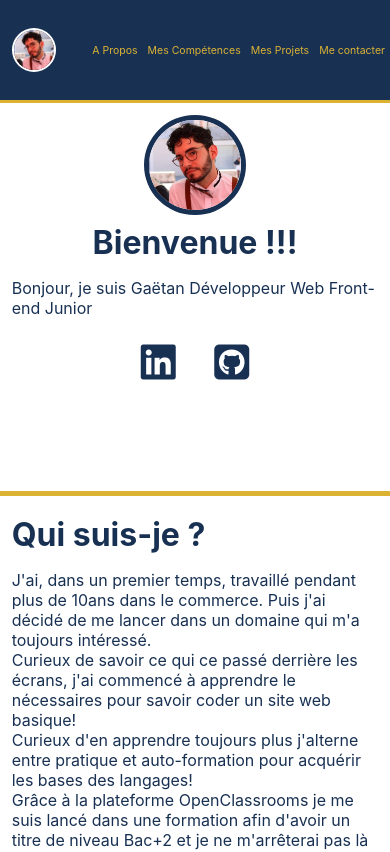
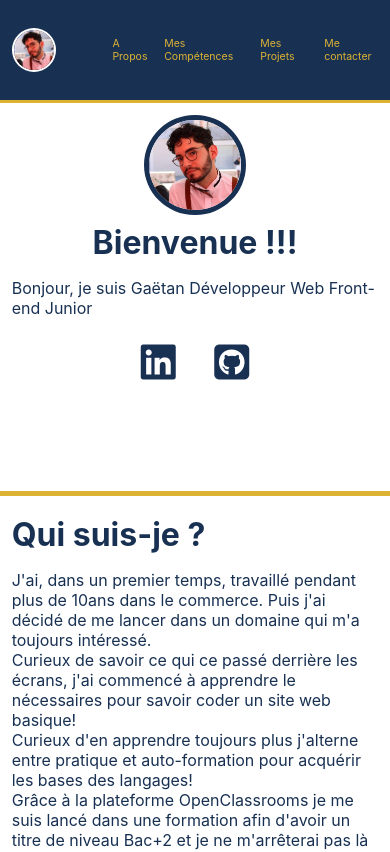
Before and after one commit to PesoPueblo/LEPRINCE-Gaetan-Porfolio, a React (Create React App) app in the folder frontend/: page / in a window 390 px wide. Shown: the top 852 px of the page. Built offline with nearby package versions, Linux system fonts and the light colour scheme.

Commit message:
modif pour score lighthouse

```diff
--- a/frontend/src/components/nav.jsx
+++ b/frontend/src/components/nav.jsx
@@ -5,12 +5,12 @@ export default function Nav () {
     return (
         <div className="header">
             <img src={img} alt="Gaëtan LEPRINCE" />
-            <nav>
+            <menu>
                 <li><Link to="/" className="nav-link">A Propos</Link></li>
                 <li><Link to="/compétences" className="nav-link">Mes Compétences</Link></li>
                 <li><Link to="/projets"className="nav-link">Mes Projets</Link></li>
                 <li><Link to="/contact"className="nav-link">Me contacter</Link></li>
-            </nav>
+            </menu>
 
         </div>
     )
--- a/frontend/src/styles/nav.css
+++ b/frontend/src/styles/nav.css
@@ -14,13 +14,13 @@
     margin: 3%;
     border: white solid 2px;
 }
-nav>li{
+menu>li{
     display: flex;
     text-decoration: none;
     font-size: 35px;
     margin: 0 30px;
 }
-nav{
+menu{
     display: flex;
     align-items: center;
 }
@@ -36,7 +36,7 @@ nav{
     .nav-link{
         font-size: 40%;
     }
-    nav>li{
+    menu>li{
         margin: 0 20px;
     }
     .header>img{
@@ -45,7 +45,7 @@ nav{
 
 }
 @media (max-width:551px) {
-    nav>li{
+    menu>li{
         margin: 0 5px;
     }
     .nav-link{
```
